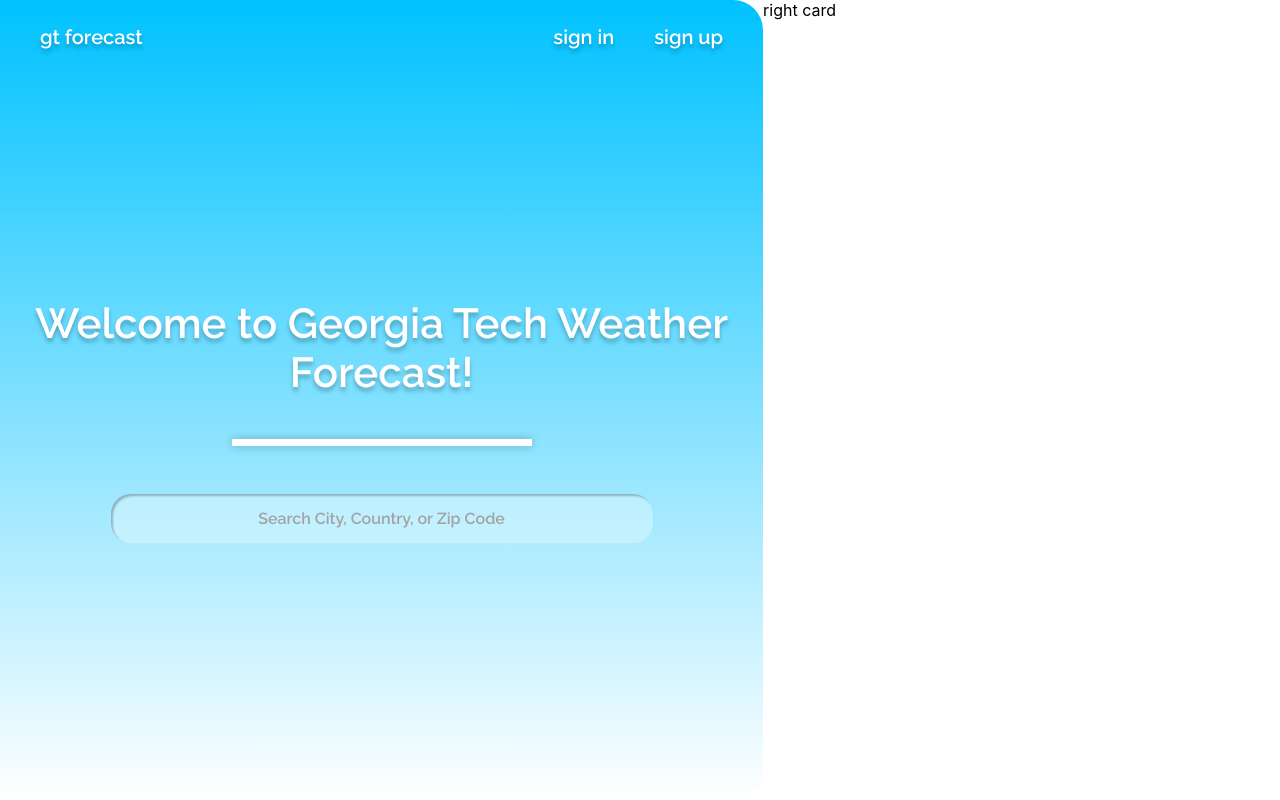
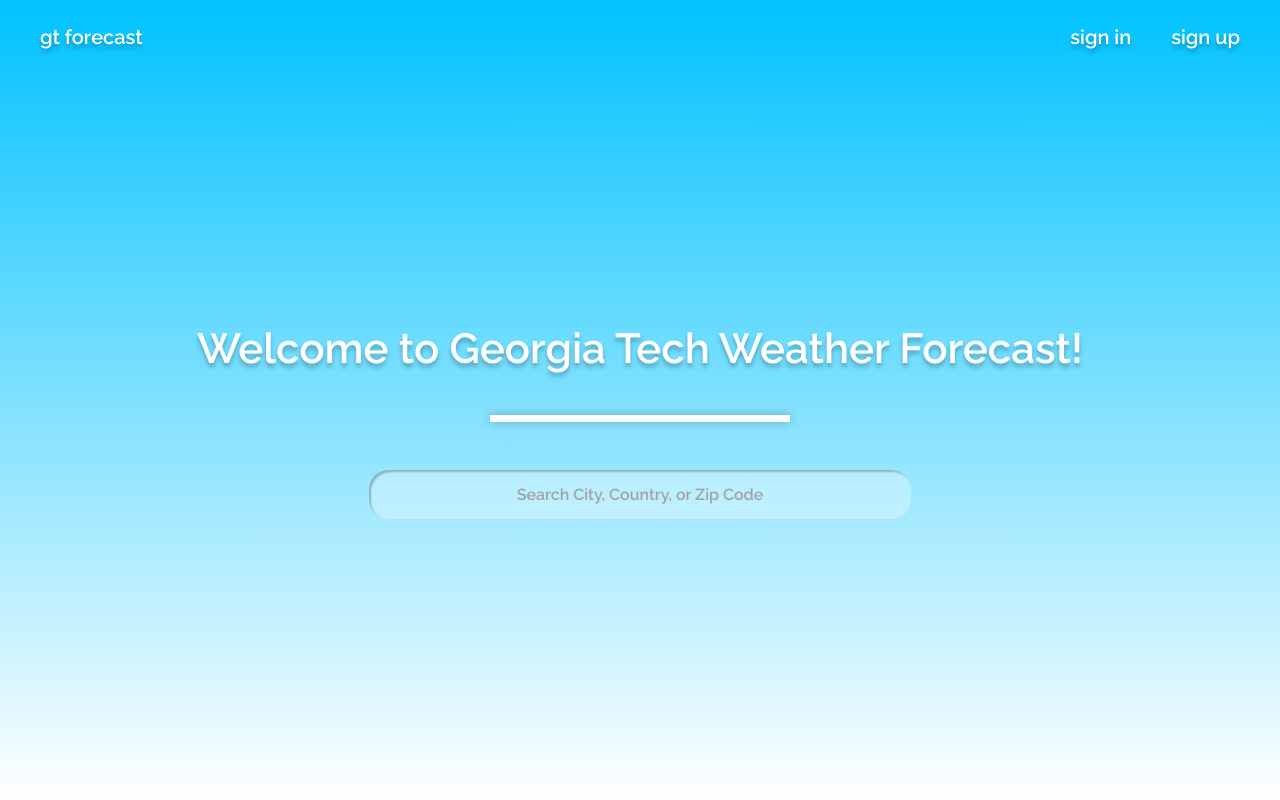
Before and after one commit to GTWeatherForcast/weather-client, a React (Create React App) app: page / in a window 1280 px wide. Built offline with nearby package versions, Linux system fonts and the light colour scheme; the HTML template or start-up script is replaced by a standard one.

Commit message:
Added sliding transition using CSS classes

```diff
--- a/src/components/landing/Landing.js
+++ b/src/components/landing/Landing.js
@@ -5,12 +5,12 @@
 export default function LandingPage() {
   return (
     <div className={styles.landingRoot}>
-      {/* <div className={styles.cardLeft}>
+      <div className={styles.cardLeft}>
         left card
-      </div> */}
+      </div>
 
       {/* ${styles.shiftForRight} ${styles.shiftForLeft} */}
-      <div className={`${styles.landingBody} ${styles.shiftForRight}`}>
+      <div className={`${styles.landingBody} `}>
         <div className={styles.landingNav}>
           <nav className={`${styles.mainNav} ${styles.textStyle}`}>
             <ol>
--- a/src/components/landing/Landing.module.css
+++ b/src/components/landing/Landing.module.css
@@ -1,7 +1,8 @@
 @import url('https://fonts.googleapis.com/css2?family=Raleway:wght@600&display=swap');
 
 .landingRoot {
-    display: flex;
+    display: relative;
+
 }
 
 /* default text style */
@@ -102,28 +103,41 @@
     background-size: auto auto;
     border-radius: 0;
     /* transition: border-radius 0.5s; */
-    flex: 1 1 auto;
+    /* flex: 1 1 auto; */
+    position: absolute;
+    /* width: 100%; */
+    left: 0;
+    right: 0;
+    z-index: 1;
 }
 
 
 .shiftForRight {
     border-bottom-right-radius: 30px;
     border-top-right-radius: 30px;
-    transition: border-bottom-right-radius 0.5s, border-top-right-radius 0.5s;
+    /* width: 70%; */
+    right: 30%;
+    transition: border-bottom-right-radius 0.5s, border-top-right-radius 0.5s, right 0.5s;
 }
 
 .shiftForLeft {
     border-bottom-left-radius: 30px;
     border-top-left-radius: 30px;
-    transition: border-bottom-left-radius 0.5s, border-top-left-radius 0.5s;
+    /* width: 70%; */
+    left: 30%;
+    transition: border-bottom-left-radius 0.5s, border-top-left-radius 0.5s, left 0.5s;
 }
 
 .cardRight {
-    flex: 0 1 auto;
-    width: 600px;
+    /* flex: 0 1 auto; */
+    position: absolute;
+    width: 30%;
+    right: 0px;
 }
 
 .cardLeft {
-    flex: 0 1 auto;
-    width: 600px;
+    /* flex: 0 1 auto; */
+    position: absolute;
+    width: 30%;
+    left: 0px;
 }
```
